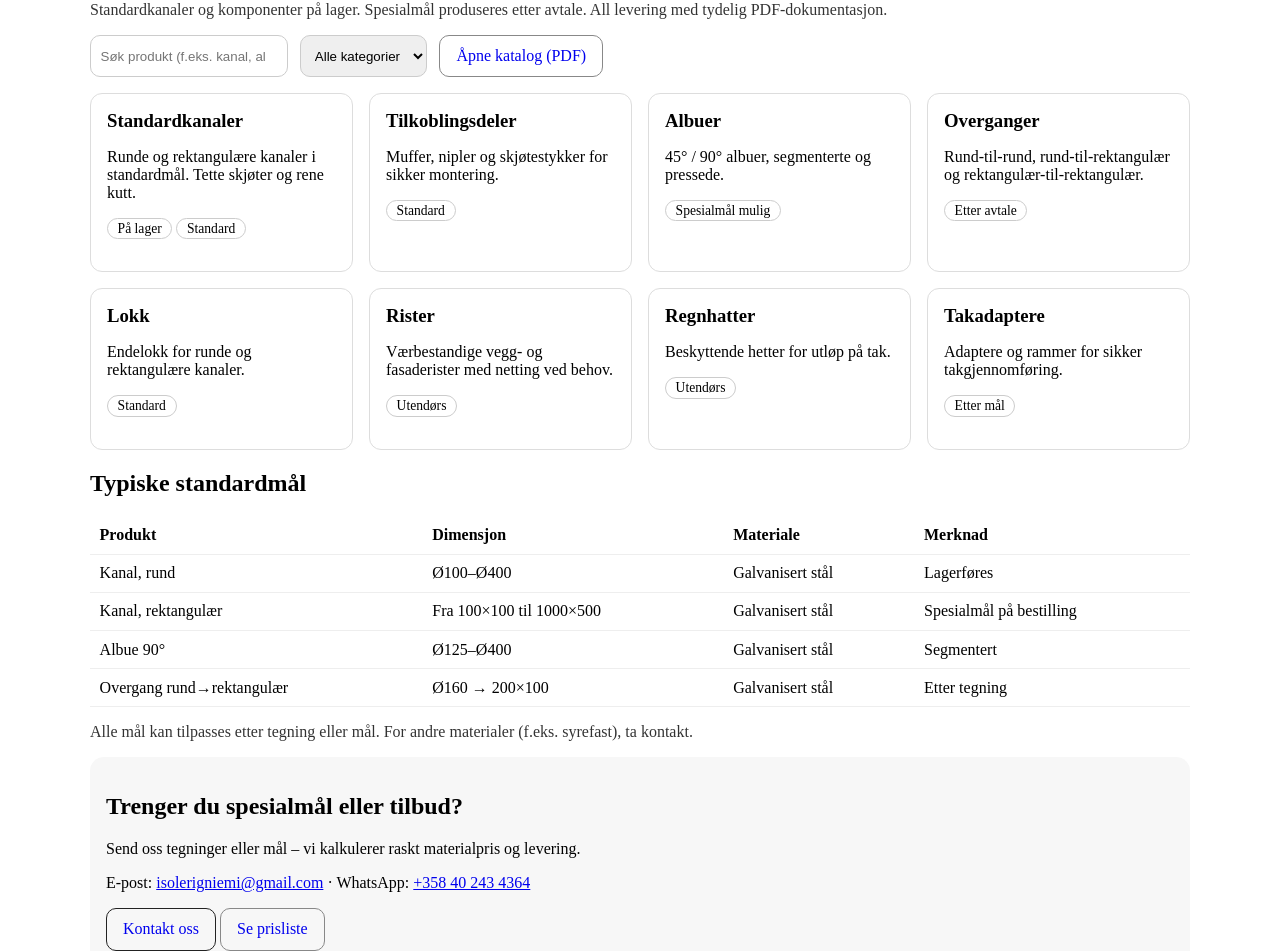
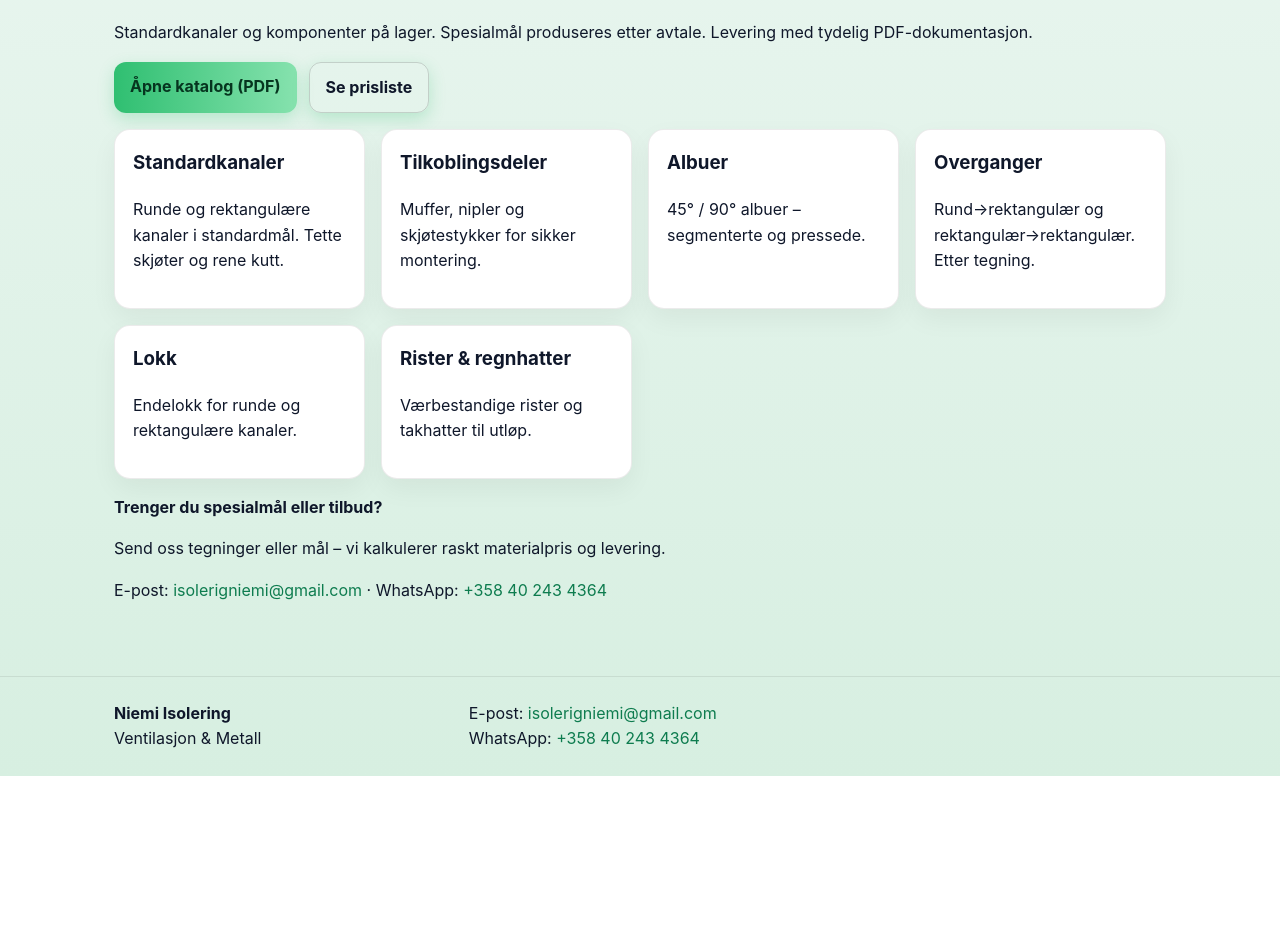
Before and after one commit to Markku2809/norjaksi, a plain HTML site: page produkter.html in a window 1280 px wide. Shown: the part 197-1148 px from the top of the page. After the commit the page ends 973 px from the top, so only its background shows below. Drawn offline with Linux system fonts and the light colour scheme.

Commit message:
Update produkter.html

```diff
--- a/produkter.html
+++ b/produkter.html
@@ -5,204 +5,75 @@
   <meta name="viewport" content="width=device-width, initial-scale=1" />
   <title>Niemi Isolering – Produkter</title>
   <meta name="description" content="Standardkanaler og komponenter, spesialmål etter avtale. Rask levering og tydelig dokumentasjon." />
-  <link rel="icon" href="../assets/favicon.ico" />
-  <link rel="stylesheet" href="../assets/styles.css" />
-  <style>
-    /* Kevyt varmistus jos oma CSS puuttuu */
-    .container{max-width:1100px;margin:0 auto;padding:1rem}
-    .grid{display:grid;gap:1rem}
-    .grid.cards{grid-template-columns:repeat(auto-fit,minmax(240px,1fr))}
-    .card{border:1px solid #ddd;border-radius:12px;padding:1rem}
-    .card h3{margin:0 0 .5rem}
-    .muted{opacity:.8}
-    .badge{display:inline-block;border:1px solid #ccc;border-radius:999px;padding:.1rem .6rem;font-size:.85rem}
-    .toolbar{display:flex;gap:.75rem;flex-wrap:wrap;margin:.5rem 0 1rem}
-    .toolbar input,.toolbar select{padding:.6rem;border:1px solid #ccc;border-radius:10px}
-    .btn{display:inline-block;padding:.7rem 1rem;border-radius:10px;border:1px solid #222;text-decoration:none}
-    .btn.secondary{border-color:#888}
-    .table{width:100%;border-collapse:collapse}
-    .table th,.table td{border-bottom:1px solid #eee;padding:.6rem;text-align:left}
-    .breadcrumbs{font-size:.9rem;margin:.5rem 0 1rem}
-    .breadcrumbs a{text-decoration:none}
-    .cta{background:#f7f7f7;border-radius:14px;padding:1rem}
-    header,footer{border-bottom:1px solid #eee}
-    footer{border-bottom:none;border-top:1px solid #eee;margin-top:2rem}
-    .logo{text-decoration:none;font-weight:700}
-  </style>
+  <link rel="stylesheet" href="./style.css" />
 </head>
 <body>
   <header class="site-header">
-    <div class="container">
-      <a class="logo" href="../index.html" aria-label="Niemi Isolering">Niemi Isolering</a>
-      <nav class="nav">
-        <a href="../index.html">Forside</a>
+    <div class="container topbar">
+      <div class="brand">NIEMI ISOLERING</div>
+      <nav class="menu">
+        <a href="./index.html">Forside</a>
         <a href="./produkter.html" aria-current="page">Produkter</a>
-        <a href="../hinnasto.html">Prisliste</a>
-        <a href="../kontakt.html">Kontakt</a>
+        <a href="./hinnasto.html">Prisliste</a>
+        <a href="./kontakt.html">Kontakt</a>
       </nav>
     </div>
   </header>
 
-  <main>
-    <div class="container">
-      <nav class="breadcrumbs">
-        <a href="../index.html">Forside</a> &nbsp;/&nbsp; Produkter
-      </nav>
+  <main class="container">
+    <h1>Produkter</h1>
+    <p class="muted">Standardkanaler og komponenter på lager. Spesialmål produseres etter avtale. Levering med tydelig PDF-dokumentasjon.</p>
 
-      <h1>Produkter</h1>
-      <p class="muted">Standardkanaler og komponenter på lager. Spesialmål produseres etter avtale. All levering med tydelig PDF-dokumentasjon.</p>
-
-      <!-- Työkalupalkki: haku + suodatus -->
-      <div class="toolbar" role="search">
-        <input id="search" type="search" placeholder="Søk produkt (f.eks. kanal, albue, overgang)..." aria-label="Søk produkter" />
-        <select id="category" aria-label="Kategori">
-          <option value="">Alle kategorier</option>
-          <option value="kanaler">Kanaler</option>
-          <option value="koblinger">Tilkoblinger</option>
-          <option value="albuer">Albuer</option>
-          <option value="overganger">Overganger</option>
-          <option value="lokk">Lokk</option>
-          <option value="rister">Rister</option>
-          <option value="regnhatter">Regnhatter</option>
-          <option value="takadaptere">Takadaptere</option>
-        </select>
-        <a class="btn secondary" href="../pdf-viewer.html">Åpne katalog (PDF)</a>
+    <div class="cta-row" style="margin:.5rem 0 1rem">
+      <a class="btn" href="./pdf-viewer.html">Åpne katalog (PDF)</a>
+      <a class="btn btn-outline" href="./hinnasto.html">Se prisliste</a>
     </div>
 
-      <!-- Korttinäkymä kategorioista -->
-      <section class="grid cards" id="cards">
-        <article class="card" data-cat="kanaler">
+    <section class="grid-3" style="margin-top:.75rem;">
+      <article class="card">
         <h3>Standardkanaler</h3>
         <p>Runde og rektangulære kanaler i standardmål. Tette skjøter og rene kutt.</p>
-          <p><span class="badge">På lager</span> <span class="badge">Standard</span></p>
       </article>
-
-        <article class="card" data-cat="koblinger">
+      <article class="card">
         <h3>Tilkoblingsdeler</h3>
         <p>Muffer, nipler og skjøtestykker for sikker montering.</p>
-          <p><span class="badge">Standard</span></p>
       </article>
-
-        <article class="card" data-cat="albuer">
+      <article class="card">
         <h3>Albuer</h3>
-          <p>45° / 90° albuer, segmenterte og pressede.</p>
-          <p><span class="badge">Spesialmål mulig</span></p>
+        <p>45° / 90° albuer – segmenterte og pressede.</p>
       </article>
-
-        <article class="card" data-cat="overganger">
+      <article class="card">
         <h3>Overganger</h3>
-          <p>Rund-til-rund, rund-til-rektangulær og rektangulær-til-rektangulær.</p>
-          <p><span class="badge">Etter avtale</span></p>
+        <p>Rund→rektangulær og rektangulær→rektangulær. Etter tegning.</p>
       </article>
-
-        <article class="card" data-cat="lokk">
+      <article class="card">
         <h3>Lokk</h3>
         <p>Endelokk for runde og rektangulære kanaler.</p>
-          <p><span class="badge">Standard</span></p>
       </article>
-
-        <article class="card" data-cat="rister">
-          <h3>Rister</h3>
-          <p>Værbestandige vegg- og fasaderister med netting ved behov.</p>
-          <p><span class="badge">Utendørs</span></p>
-        </article>
-
-        <article class="card" data-cat="regnhatter">
-          <h3>Regnhatter</h3>
-          <p>Beskyttende hetter for utløp på tak.</p>
-          <p><span class="badge">Utendørs</span></p>
-        </article>
-
-        <article class="card" data-cat="takadaptere">
-          <h3>Takadaptere</h3>
-          <p>Adaptere og rammer for sikker takgjennomføring.</p>
-          <p><span class="badge">Etter mål</span></p>
+      <article class="card">
+        <h3>Rister & regnhatter</h3>
+        <p>Værbestandige rister og takhatter til utløp.</p>
       </article>
     </section>
 
-      <!-- Esimerkkimittataulukko (voit korvata omilla mitoilla) -->
-      <section aria-labelledby="sizes">
-        <h2 id="sizes">Typiske standardmål</h2>
-        <table class="table" id="size-table">
-          <thead>
-            <tr>
-              <th>Produkt</th>
-              <th>Dimensjon</th>
-              <th>Materiale</th>
-              <th>Merknad</th>
-            </tr>
-          </thead>
-          <tbody>
-            <tr>
-              <td>Kanal, rund</td>
-              <td>Ø100–Ø400</td>
-              <td>Galvanisert stål</td>
-              <td>Lagerføres</td>
-            </tr>
-            <tr>
-              <td>Kanal, rektangulær</td>
-              <td>Fra 100×100 til 1000×500</td>
-              <td>Galvanisert stål</td>
-              <td>Spesialmål på bestilling</td>
-            </tr>
-            <tr>
-              <td>Albue 90°</td>
-              <td>Ø125–Ø400</td>
-              <td>Galvanisert stål</td>
-              <td>Segmentert</td>
-            </tr>
-            <tr>
-              <td>Overgang rund→rektangulær</td>
-              <td>Ø160 → 200×100</td>
-              <td>Galvanisert stål</td>
-              <td>Etter tegning</td>
-            </tr>
-          </tbody>
-        </table>
-        <p class="muted">Alle mål kan tilpasses etter tegning eller mål. For andre materialer (f.eks. syrefast), ta kontakt.</p>
-      </section>
-
-      <!-- CTA til tarjouksen pyyntö -->
-      <section class="cta" aria-labelledby="offer">
-        <h2 id="offer">Trenger du spesialmål eller tilbud?</h2>
+    <section class="cta-banner">
+      <p><strong>Trenger du spesialmål eller tilbud?</strong></p>
       <p>Send oss tegninger eller mål – vi kalkulerer raskt materialpris og levering.</p>
-        <p>
+      <p class="muted">
         E-post: <a href="mailto:isolerigniemi@gmail.com">isolerigniemi@gmail.com</a> ·
         WhatsApp: <a href="https://wa.me/358402434364" rel="noopener">+358 40 243 4364</a>
       </p>
-        <p>
-          <a class="btn" href="../kontakt.html">Kontakt oss</a>
-          <a class="btn secondary" href="../hinnasto.html">Se prisliste</a>
-        </p>
     </section>
-    </div>
   </main>
 
   <footer class="site-footer">
     <div class="container">
-      <p>© Niemi Isolering. Alle rettigheter forbeholdes.</p>
+      <div class="divider"></div>
+      <div class="footer-grid">
+        <div class="small"><strong>Niemi Isolering</strong><br/>Ventilasjon & Metall</div>
+        <div class="small">E-post: <a href="mailto:isolerigniemi@gmail.com">isolerigniemi@gmail.com</a><br/>WhatsApp: <a href="https://wa.me/358402434364" rel="noopener">+358 40 243 4364</a></div>
+      </div>
     </div>
   </footer>
-
-  <script>
-    // Kevyt haku/suodatus ilman kirjastoja
-    (function(){
-      const q = document.getElementById('search');
-      const cat = document.getElementById('category');
-      const cards = Array.from(document.querySelectorAll('#cards .card'));
-      function apply(){
-        const t = (q.value || '').toLowerCase();
-        const c = cat.value;
-        cards.forEach(card=>{
-          const inCat = !c || card.dataset.cat === c;
-          const text = card.innerText.toLowerCase();
-          const hit = !t || text.includes(t);
-          card.style.display = (inCat && hit) ? '' : 'none';
-        });
-      }
-      q && q.addEventListener('input', apply);
-      cat && cat.addEventListener('change', apply);
-    })();
-  </script>
 </body>
 </html>
```
Lines whose indentation alone changed are shown as unchanged.
